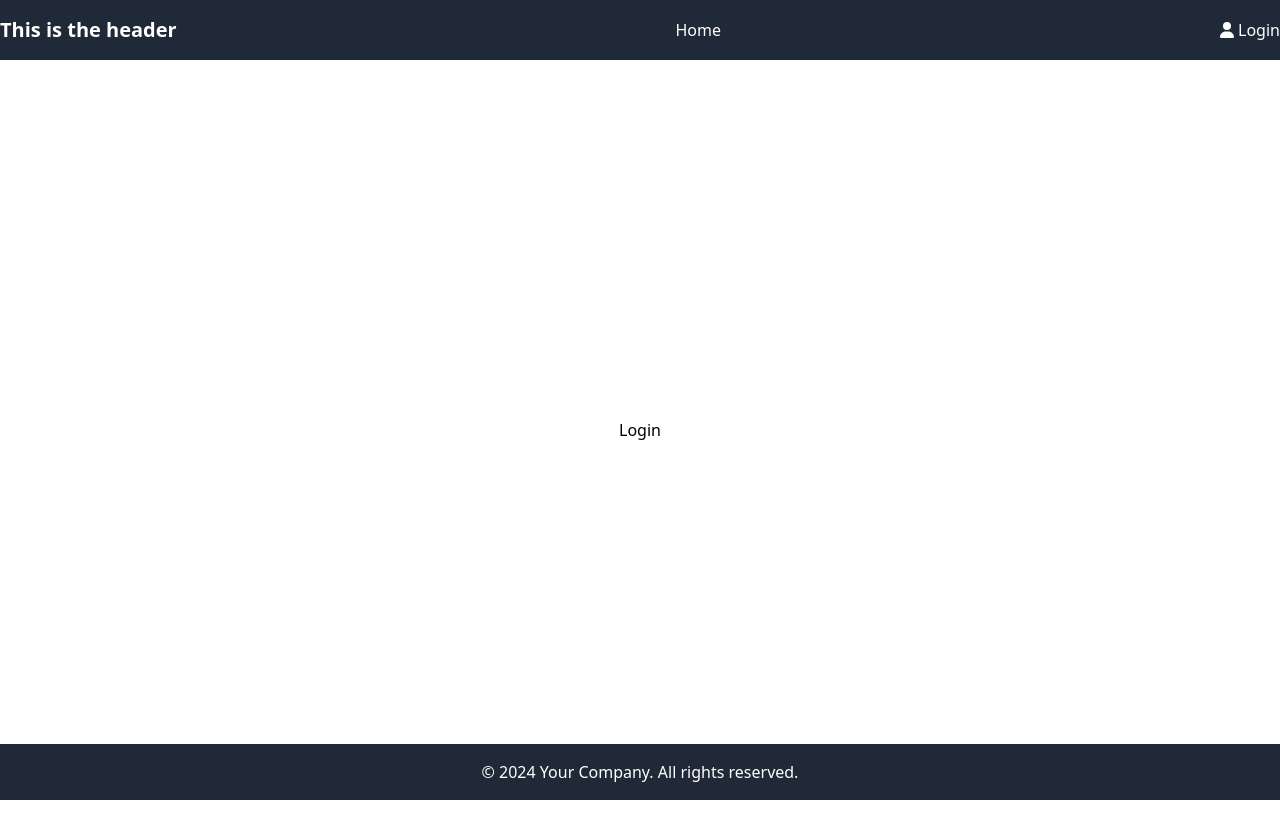
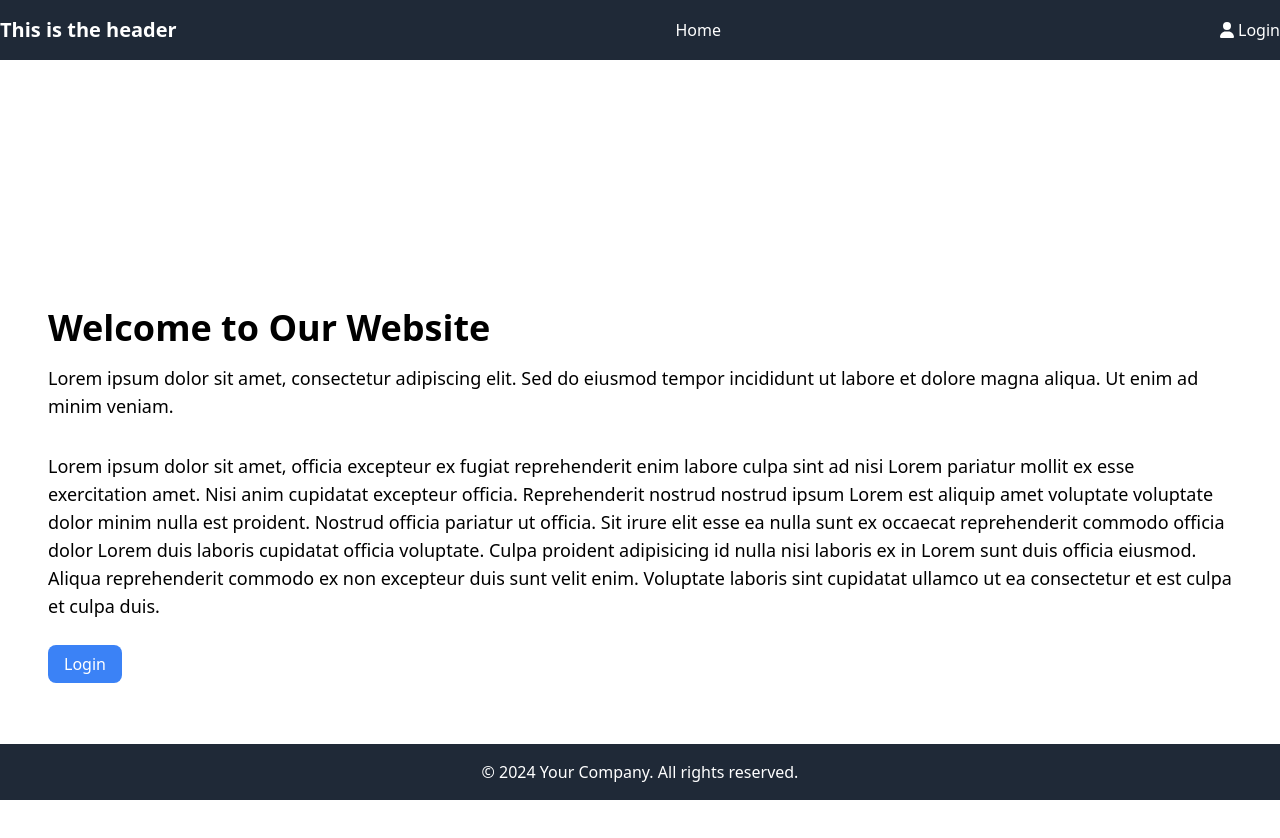
Before and after one commit to plateena/zwda, a Next.js app in the folder app/: page / in a window 1280 px wide. Shown: the top 838 px of the page. Before the commit the page ends 800 px from the top, so only its background shows below. Built offline with nearby package versions, Linux system fonts and the light colour scheme.

Commit message:
feat: update landing page ui

```diff
--- a/app/src/pages/_app.js
+++ b/app/src/pages/_app.js
@@ -12,7 +12,7 @@ export default function App({ Component, pageProps }) {
                 <ReduxProvider>
                     <div className="flex flex-col min-h-screen">
                         <Header />
-                        <main className="flex-grow flex items-center justify-center">
+                        <main className="flex-grow flex items-center justify-center mx-12 py-8 mb-8">
                             <Component {...pageProps} />
                         </main>
                         <Footer />
--- a/app/src/pages/index.js
+++ b/app/src/pages/index.js
@@ -3,13 +3,53 @@ import useAuth from '@/utils/auth'
 
 export default function Home() {
     const auth = useAuth()
+
     return (
-        <>
+        <div className="flex flex-col items-center justify-center h-screen">
             {auth.isLoggedIn() ? (
-                <span> Welcome, {auth.getUser()?.name}</span>
+                <div className="flex flex-col items-center">
+                    <img
+                        src={auth.getUser()?.image}
+                        alt={auth.getUser()?.name}
+                        className="w-32 h-32 rounded-full mb-4"
+                    />
+                    <span className="text-lg font-semibold mb-2">
+                        Welcome, {auth.getUser()?.name}
+                    </span>
+                </div>
             ) : (
-                <Link href="/login">Login</Link>
+                <div>
+                    <h1 className="text-4xl font-semibold mb-4">
+                        Welcome to Our Website
+                    </h1>
+                    <p className="text-lg mb-8">
+                        Lorem ipsum dolor sit amet, consectetur adipiscing elit.
+                        Sed do eiusmod tempor incididunt ut labore et dolore
+                        magna aliqua. Ut enim ad minim veniam.
+                    </p>
+                    <p className="text-lg mb-8">
+                        Lorem ipsum dolor sit amet, officia excepteur ex fugiat
+                        reprehenderit enim labore culpa sint ad nisi Lorem
+                        pariatur mollit ex esse exercitation amet. Nisi anim
+                        cupidatat excepteur officia. Reprehenderit nostrud
+                        nostrud ipsum Lorem est aliquip amet voluptate voluptate
+                        dolor minim nulla est proident. Nostrud officia pariatur
+                        ut officia. Sit irure elit esse ea nulla sunt ex
+                        occaecat reprehenderit commodo officia dolor Lorem duis
+                        laboris cupidatat officia voluptate. Culpa proident
+                        adipisicing id nulla nisi laboris ex in Lorem sunt duis
+                        officia eiusmod. Aliqua reprehenderit commodo ex non
+                        excepteur duis sunt velit enim. Voluptate laboris sint
+                        cupidatat ullamco ut ea consectetur et est culpa et
+                        culpa duis.
+                    </p>
+                    <Link href="/login">
+                        <span className="bg-blue-500 text-white py-2 px-4 rounded-lg hover:bg-blue-600 transition-colors duration-300">
+                            Login
+                        </span>
+                    </Link>
+                </div>
             )}
-        </>
+        </div>
     )
 }
```
